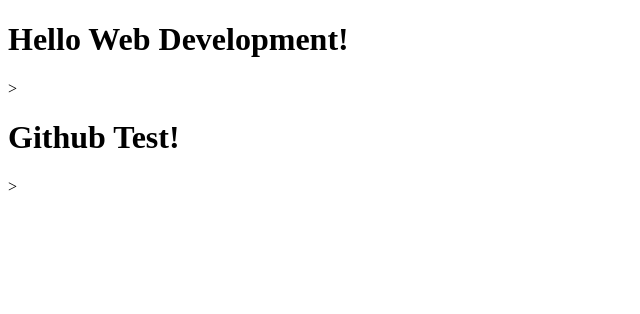
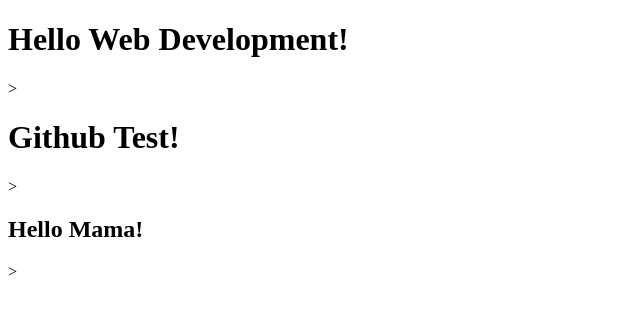
Before and after one commit to rishabg123/test_website, a plain HTML site: page index.html in a window 1280 px wide. Shown: the whole page, without its empty margins (0-640 px from the left). Drawn offline with Linux system fonts and the light colour scheme.

Commit message:
Updating index.html

```diff
--- a/index.html
+++ b/index.html
@@ -6,5 +6,6 @@
 <body>
 <h1>Hello Web Development!</h1>>
 <h1>Github Test!</h1>>
+<h2>Hello Mama!</h2>>
 </body>
 </html>
```
